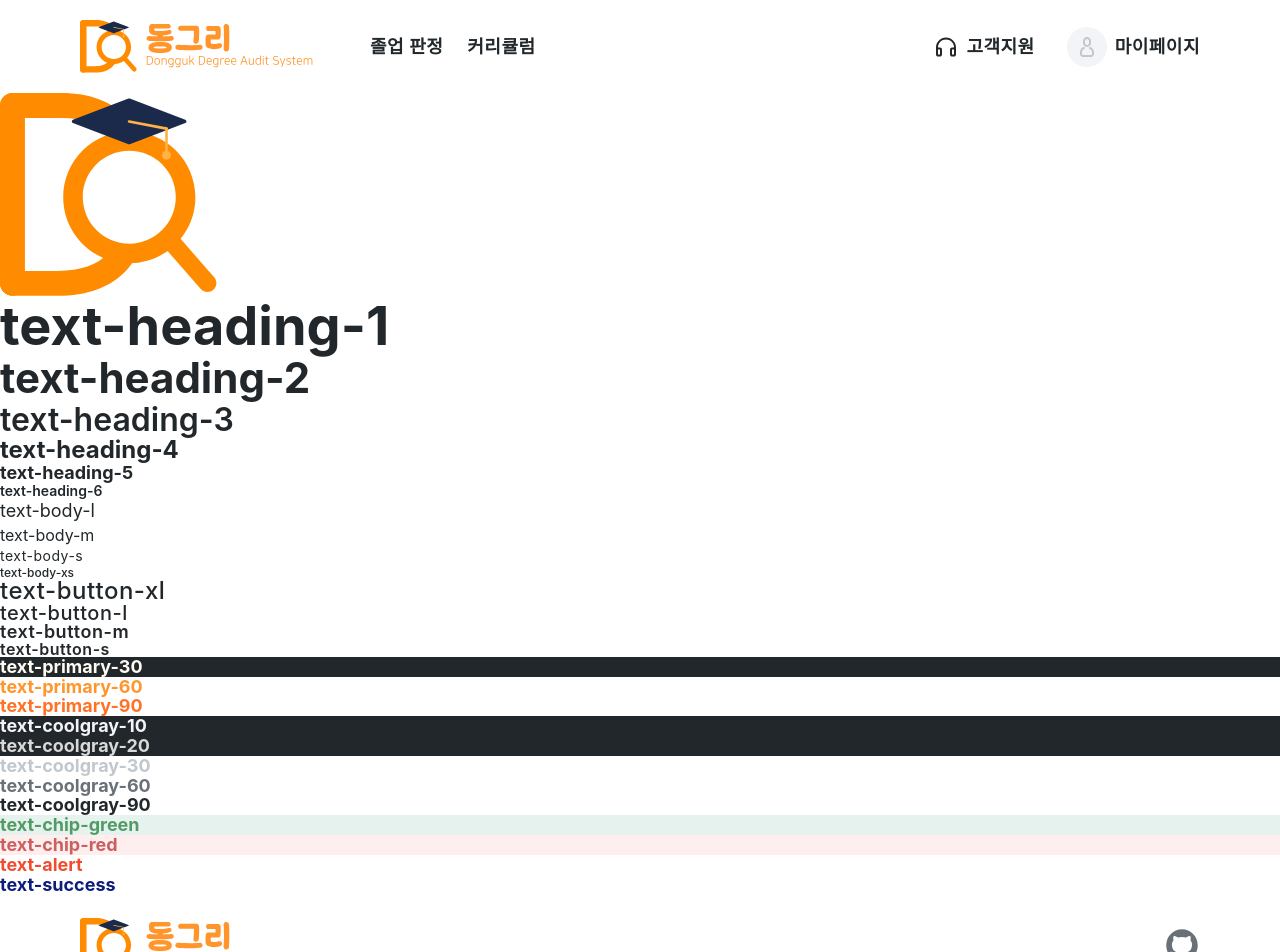
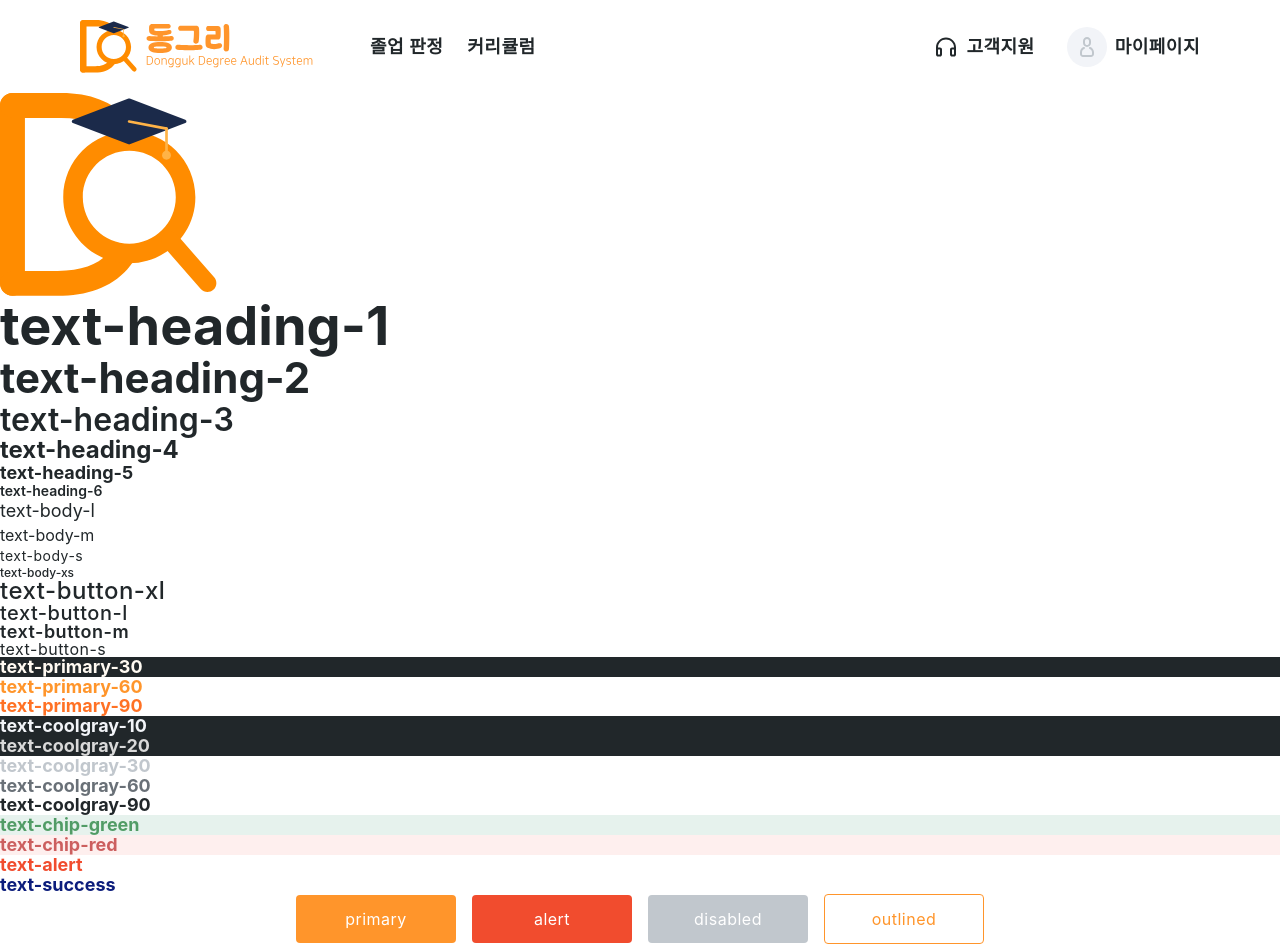
Before and after one commit to DonggukDegree/Donggree-FE, a React (Vite) app: page / in a window 1280 px wide. Shown: the top 952 px of the page. Built offline with nearby package versions, Linux system fonts and the light colour scheme; a web font is replaced by a local one.

Commit message:
[Feat/#7] 버튼 컴포넌트 구현 - home.tsx에 예제 추가 - 생각보다 실제 크기가 큰 이슈로.. css 수정

```diff
--- /dev/null
+++ b/src/components/common/button.tsx
@@ -0,0 +1,29 @@
+type TButtonType = 'primary' | 'alert' | 'disabled' | 'outlined';
+
+interface IButtonProps {
+  children: React.ReactNode;
+  type?: TButtonType;
+  onClick?: () => void;
+  className?: string;
+}
+
+const typeStyles: Record<TButtonType, string> = {
+  primary: 'bg-primary-60 text-white hover:cursor-pointer hover:opacity-90',
+  alert: 'bg-alert text-white hover:cursor-pointer hover:opacity-90',
+  disabled: 'bg-coolgray-30 text-white cursor-not-allowed',
+  outlined: 'bg-white border border-primary-60 text-primary-60 hover:cursor-pointer hover:opacity-90',
+};
+
+export default function Button({ children, type = 'primary', onClick, className = '' }: IButtonProps) {
+  const baseStyles = 'p-4 rounded-sm text-button-s flex items-center justify-center';
+
+  return (
+    <button
+      onClick={onClick}
+      disabled={type === 'disabled'}
+      className={`${baseStyles} ${typeStyles[type]} ${className}`}
+    >
+      {children}
+    </button>
+  );
+}
--- a/src/index.css
+++ b/src/index.css
@@ -65,7 +65,7 @@
   /* Button */
   .text-button-s {
     font-size: 16px;
-    font-weight: 600;
+    font-weight: 400;
     line-height: 16px;
     letter-spacing: 0.5px;
   }
--- a/src/pages/home.tsx
+++ b/src/pages/home.tsx
@@ -1,4 +1,5 @@
 import Icon from '@/assets/Icon.svg?react';
+import Button from '@/components/common/button';
 
 export default function Home() {
   return (
@@ -37,6 +38,20 @@ export default function Home() {
       <p className="text-heading-5 text-chip-red bg-chip-red-bg">text-chip-red</p>
       <p className="text-heading-5 text-alert">text-alert</p>
       <p className="text-heading-5 text-success">text-success</p>
+
+      {/* Buttons */}
+      <div className="w-full flex items-center justify-center gap-4">
+        <Button className="w-40">primary</Button>
+        <Button type="alert" className="w-40">
+          alert
+        </Button>
+        <Button type="disabled" className="w-40">
+          disabled
+        </Button>
+        <Button type="outlined" className="w-40">
+          outlined
+        </Button>
+      </div>
     </>
   );
 }
```
